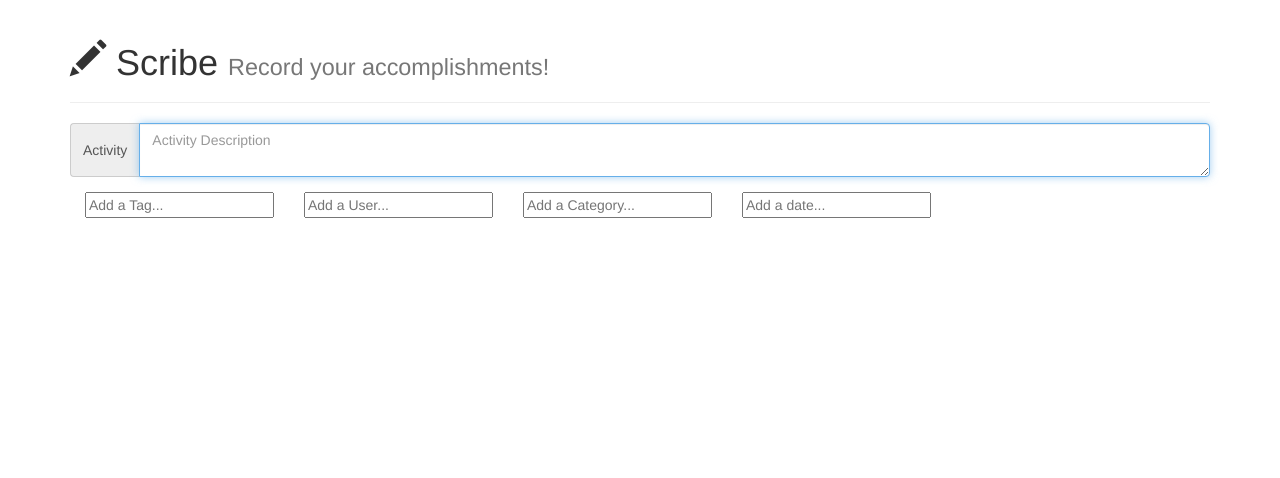
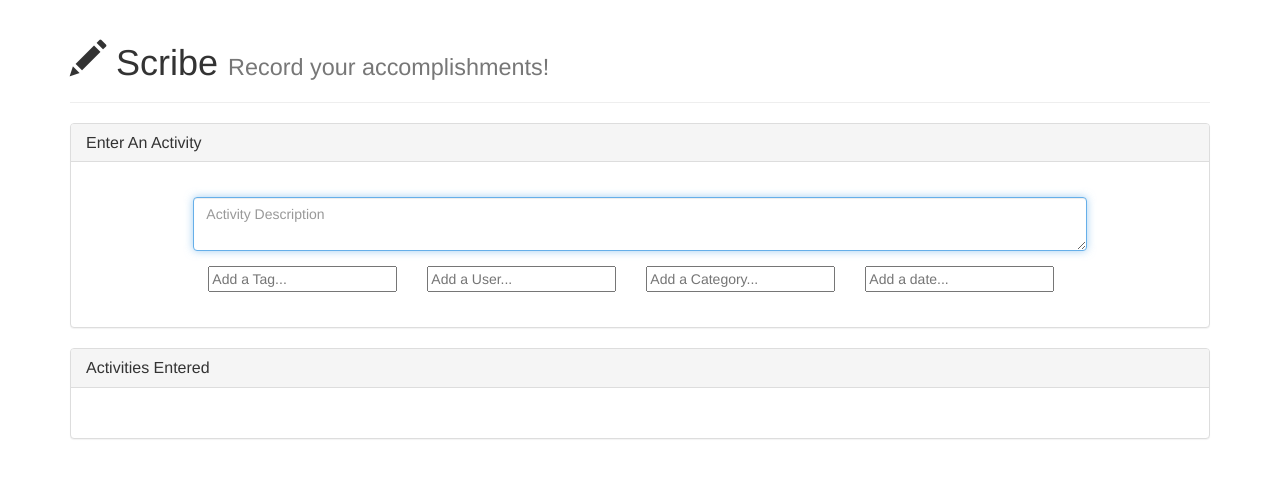
Before and after one commit to cacois/scribe, a Flask app: page /activities in a window 1280 px wide. Shown: the top 478 px of the page. Run offline with Flask 2, Linux system fonts and the light colour scheme; data that the repository does not hold is empty; parts of the project's set-up code (start-up, migrations or seed data) failed here and were passed over; some libraries are stand-ins or nearby versions.

Commit message:
some layout changes to activity page

```diff
--- a/src/app/static/css/main.css
+++ b/src/app/static/css/main.css
@@ -52,3 +52,5 @@ color: #fff;
 .tt-suggestion p {
 margin: 0;
 }
+
+.center-x{ text-align:center;}
--- a/src/app/templates/activities.html
+++ b/src/app/templates/activities.html
@@ -101,13 +101,17 @@ $( document ).ready(function() {
 });
 
 </script>
-
+<div class="panel panel-default">
+  <div class="panel-heading">
+    <h3 class="panel-title">Enter An Activity</h3>
+  </div>
+  <div class="panel-body">
+    <br>
+    <div class="col-md-1"></div>
+    <div class="col-md-10">
       <form class="form" role="form" action="/activities" data-async method="POST">
           <div class="form-group">
-        <div class="input-group">
-            <span class="input-group-addon">Activity </span>
               <textarea id="activity" name="activity" type="text" class="form-control" placeholder="Activity Description" tabindex="1" autofocus></textarea>
-        </div>
           </div>
           <div class="form-group">
               <div class="input-group">
@@ -126,6 +130,18 @@ $( document ).ready(function() {
               </div>
           </div>
       </form>
+    </div>
+    <div class="col-md-1"></div>
+  </div>
+</div>
+<div class="panel panel-default">
+  <div class="panel-heading">
+    <h3 class="panel-title">Activities Entered</h3>
+  </div>
+  <div class="panel-body">
+    <br>
     <div id="savedActivties"></div>
+  </div>
+</div>
 
 {% endblock %}
```
Lines whose indentation alone changed are shown as unchanged.
